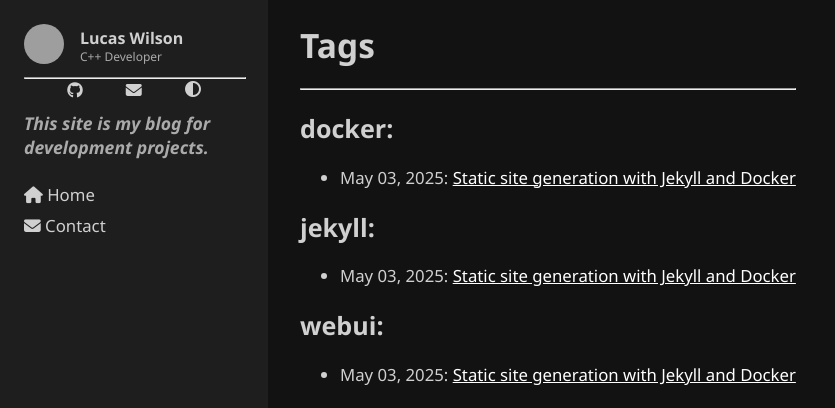
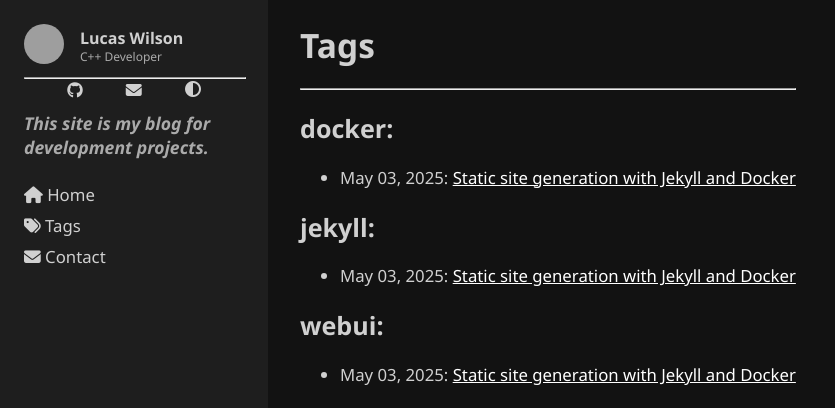
Before and after one commit to LucasWilsonGit/LucasWilsonGit.github.io, a Jekyll site: the page built from tags.html, in a window 1280 px wide. Shown: the top 408 px of the page, without its empty margins (0-835 px from the left). Built offline with Jekyll 4.4.1, drawn with Linux system fonts in a browser that asks for light colours; grey boxes are pictures that could not be loaded.

Commit message:
Add back tags page nav

```diff
--- a/_includes/sidebar.html
+++ b/_includes/sidebar.html
@@ -35,6 +35,9 @@
         <a href="{{ site.baseurl }}/index.html">
             <i class="fas fa-home"></i> Home
         </a>
+        <a href="{{ site.baseurl }}/tags.html">
+            <i class="fa-solid fa-tags"></i> Tags
+        </a>
         <a href="mailto:lucas.jonathan.wilson+blog@gmail.com">
             <i class="fas fa-envelope"></i> Contact
         </a>
```
